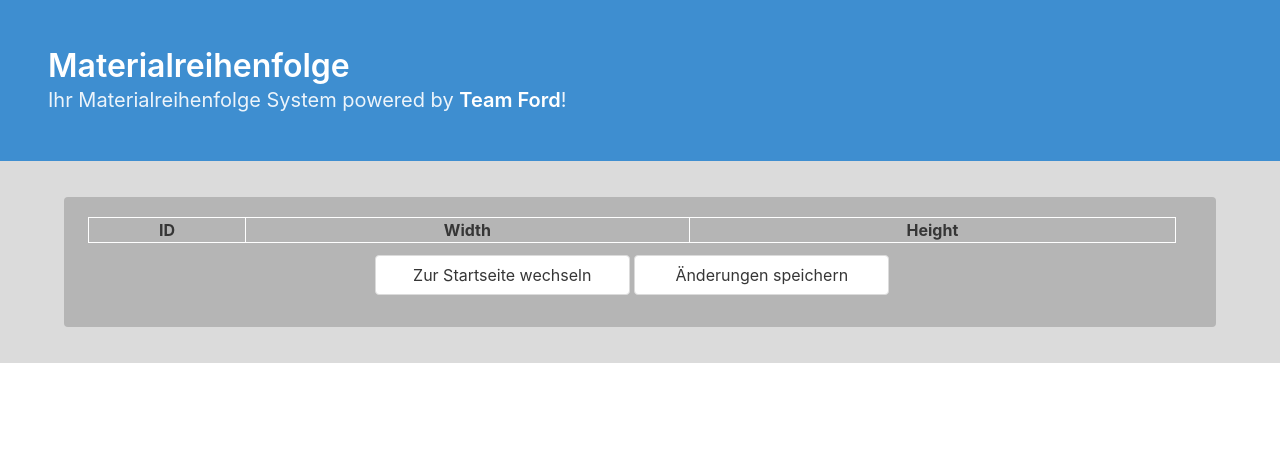
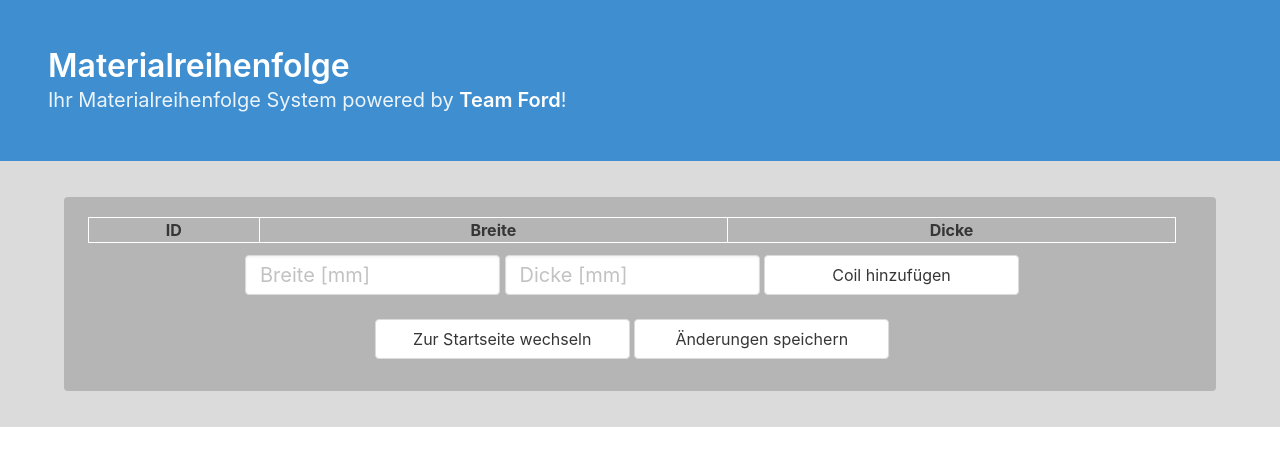
Before and after one commit to Jendrik-Kraft/Materialreihenfolge_Stahl_IT_Systeme, a Django app: template MATERIALREIHENFOLGE_STAHL/REIHENFOLGE_APP/templates/REIHENFOLGE/editPage.html in a window 1280 px wide. Shown: the top 466 px of the page. Run offline with Django 3.2, Linux system fonts and the light colour scheme; the template is opened without the code that fills it, so the values that code supplies are empty; some libraries are stand-ins or nearby versions.

Commit message:
Add Coils

```diff
--- a/MATERIALREIHENFOLGE_STAHL/REIHENFOLGE_APP/static/editPageScript.js
+++ b/MATERIALREIHENFOLGE_STAHL/REIHENFOLGE_APP/static/editPageScript.js
@@ -3,6 +3,23 @@
 function onChangeToMainPageButtonClick() {
     location.href =
     "http://127.0.0.1:8000/display_graph/10/10";
+}
+
+function onAddButtonClick(){
+          var new_dicke = document.getElementById("input_dicke").value;
+          var new_breite = document.getElementById("input_breite").value;
+          const coilsTable = document.querySelector('.coilsTable'); // Find the table we created
+          let coilsTableBodyRow = document.createElement('tr'); // Create the current table row
+          coilsTableBodyRow.className = 'coilsTableBodyRow';
+          // Lines 72-85 create the 3 column cells that will be appended to the current table row
+          let coilID = document.createElement('td');
+          coilID.innerText = coilsTable.rows.length;
+          let coilWidth = document.createElement('td');
+          coilWidth.innerText = new_breite;
+          let coilHight = document.createElement('td');
+          coilHight.innerText = new_dicke;
+          coilsTableBodyRow.append(coilID, coilWidth, coilHight);// Append all 5 cells to the table row
+          coilsTable.append(coilsTableBodyRow);// Append the current row to the scoreboard table body
 }
 
 function onSaveChangesButtonClick() {
@@ -51,11 +68,11 @@ function onSaveChangesButtonClick() {
 function buildTable() {
       var coilDiv = document.querySelector("div.coilTable"); // Find the scoreboard div in our html
       //scoreDiv.style.background = "green";
-      var tableHeaders = ["ID","Width", "Height"];
+      var tableHeaders = ["ID","Breite", "Dicke"];
       const createCoilTable = () =>
       {
           while (coilDiv.firstChild){ coilDiv.removeChild(coilDiv.firstChild); }// Remove all children from scoreboard div (if any)
-          let coilsTable = document.createElement('table'); // Create the table itself
+          var coilsTable = document.createElement('table'); // Create the table itself
           coilsTable.className = 'coilsTable';
           let coilsTableHead = document.createElement('thead') ;// Creates the table header group element
           coilsTableHead.className = 'coilsTableHead';
@@ -92,11 +109,7 @@ function buildTable() {
       //var coils = {{ coils|safe }} ;
       //var coils=coils;
       createCoilTable();// Clears scoreboard div if it has any children nodes, creates & appends the table
-      coilDiv.setAttribute("contenteditable", true);
-      var coilsTableHead = document.querySelector("thead.coilsTableHead");
-      coilsTableHead.setAttribute("contenteditable", false);
       // Iterates through all the objects in the scores array and appends each one to the table body
-
       for (const coil of coils) {
           var coilIndex = coils.indexOf(coil) + 1;// Index of score in score array for global ranking (these are already sorted in the back-end)
           appendCoils(coil); // Creates and appends each row to the table body
--- a/MATERIALREIHENFOLGE_STAHL/REIHENFOLGE_APP/templates/REIHENFOLGE/editPage.html
+++ b/MATERIALREIHENFOLGE_STAHL/REIHENFOLGE_APP/templates/REIHENFOLGE/editPage.html
@@ -53,9 +53,37 @@
         <div class="container notification has-background-grey-light">
           <!-- columns: https://bulma.io/documentation/columns/basics/ -->
           <div class="coilTable">
-
           </div>
 
+          <div class="center">
+            <div class="column">
+              <input
+                    class="input is-medium"
+                    type="number"
+                    style="width: 255px; height: 40px;"
+                    min="1"
+                    max="1000"
+                    id="input_breite"
+                    placeholder="Breite [mm]"
+                  />
+              <input
+                    class="input is-medium"
+                    type="number"
+                    style="width: 255px; height: 40px;"
+                    min="1"
+                    max="5"
+                    id="input_dicke"
+                    placeholder="Dicke [mm]"
+                  />
+              <button
+                class="button addBtn"
+                style="width: 255px;"
+                id="addCoil_Btn"
+                onclick="onAddButtonClick()">
+                Coil hinzufügen
+              </button>
+            </div>
+          </div>
           <div class="center">
             <div class="column">
               <button
@@ -72,8 +100,7 @@
                 onclick="onSaveChangesButtonClick()">
                 Änderungen speichern
               </button>
-            </div>
-
+              </div>
           </div>
         </div>
       </div>
```
